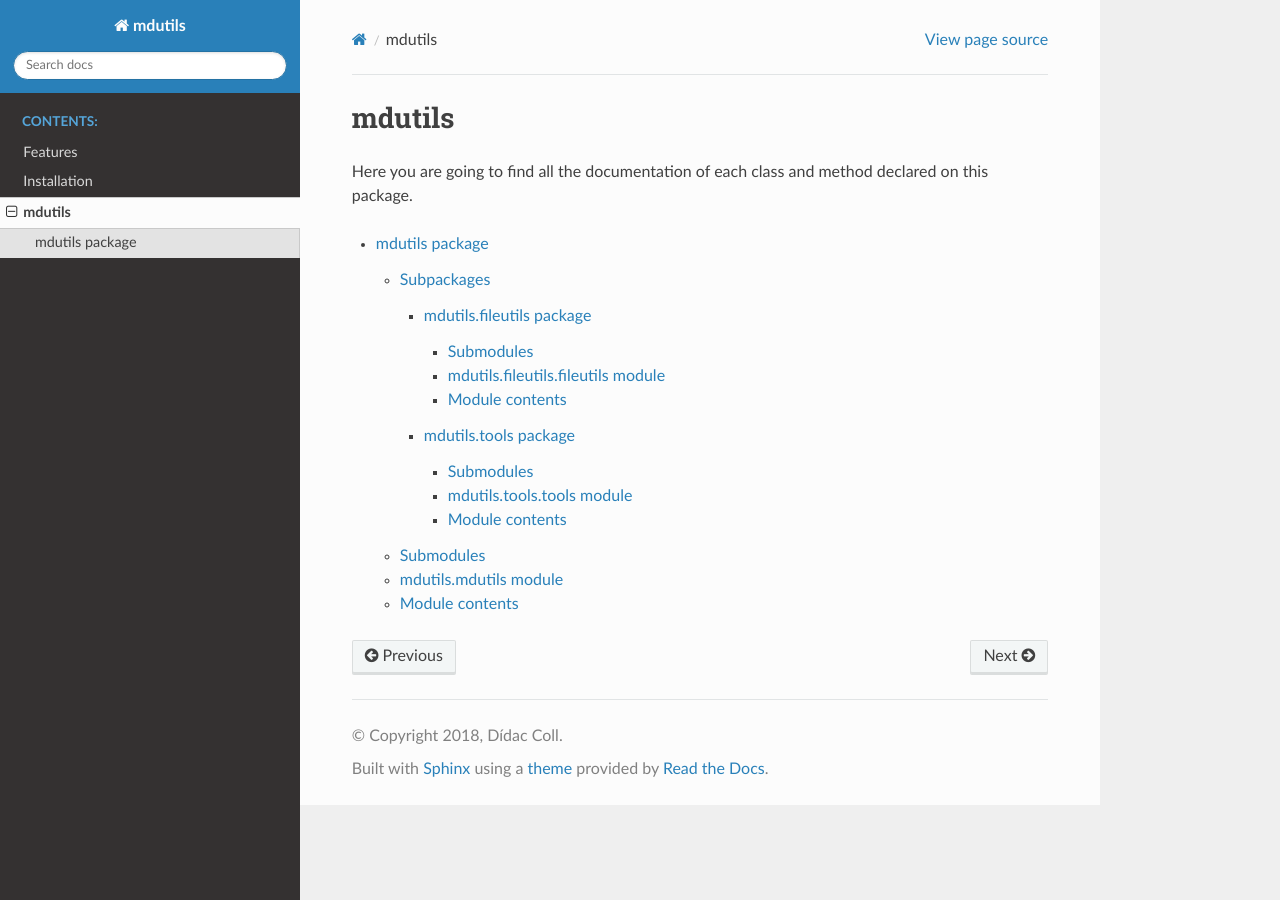
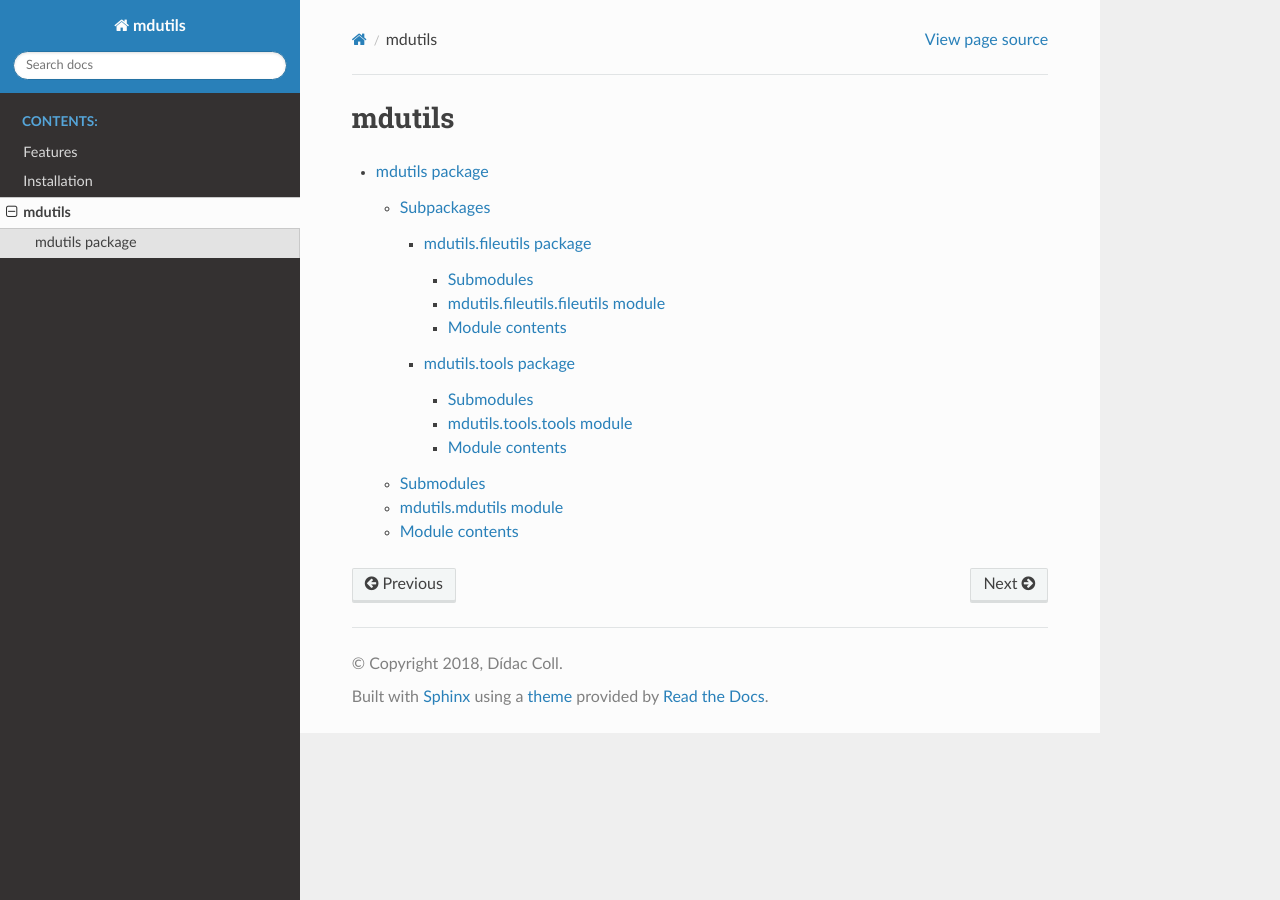
Before and after one commit to didix21/mdutils, a Sphinx documentation site: the page built from doc/source/modules.rst, in a window 1280 px wide. Built offline with Sphinx 7.4.7 and the Read the Docs theme 2.0.0, drawn with Linux system fonts in a browser that asks for light colours.

Commit message:
updated modules.rst

```diff
--- a/doc/source/modules.rst
+++ b/doc/source/modules.rst
@@ -1,6 +1,5 @@
 mdutils
 =======
-Here you are going to find all the documentation of each class and method declared on this package.
 
 .. toctree::
    :maxdepth: 4
```
